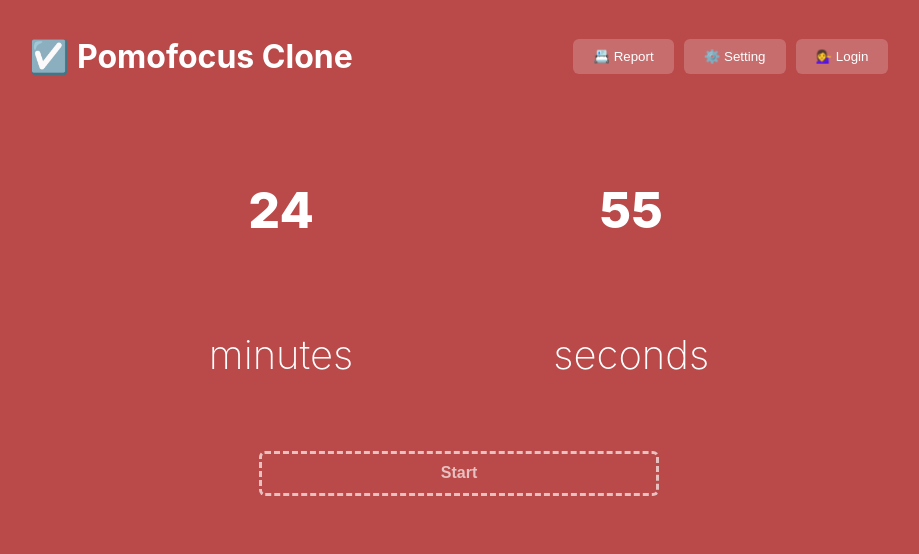
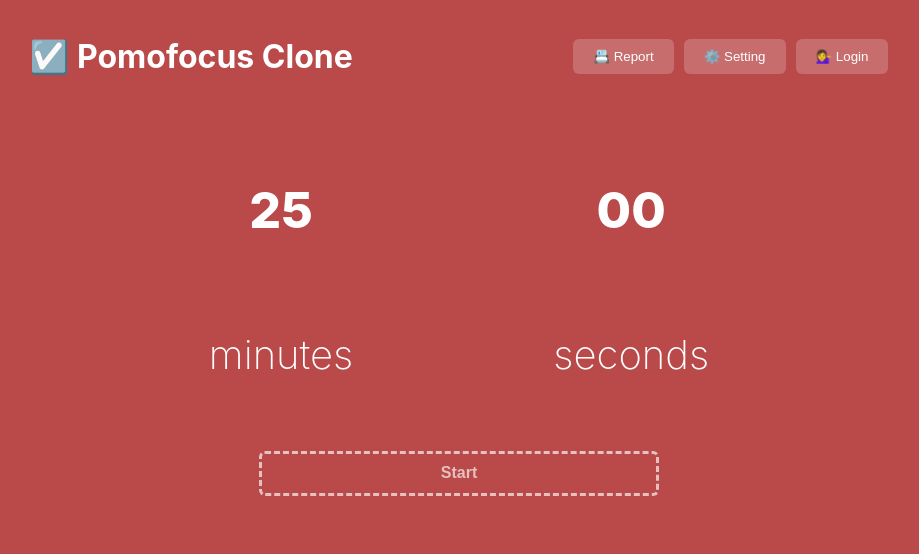
Before and after one commit to chanelmoreno/my-react-todo, a React (Create React App) app: page / in a window 1280 px wide. Shown: the top 554 px of the page, without its empty margins (213-1132 px from the left). Built offline with nearby package versions, Linux system fonts and the light colour scheme.

Commit message:
added start timer functionality

```diff
--- a/src/App.css
+++ b/src/App.css
@@ -125,6 +125,7 @@
   text-align: center;
   margin-right: 100px;
   margin-left: 100px;
+
 }
 
 .little-text {
--- a/src/components/Timer.js
+++ b/src/components/Timer.js
@@ -3,7 +3,7 @@ import { useState, useEffect } from 'react';
 import '../App.css';
 
 const Timer = () => {
-
+  const [isTimerStarted, setisTimerStarted] = useState(false)
   const [minutes, setMinutes] = useState(0);
   const [seconds, setSeconds] = useState(0);
 
@@ -22,6 +22,8 @@ const Timer = () => {
   }, []);
 
   return (
+    <div >
+      {isTimerStarted ? (
         <div>
           <div className="timer">
             <div className='timer-box'>
@@ -34,10 +36,29 @@ const Timer = () => {
             </div>
           </div>
           <div className="timer" >
-        <button className='start-button'>Start</button>
+            <button className='start-button'>Pause</button>
           </div>
         </div>
 
-  );
+      ) : (
+        <div>
+          <div className="timer">
+            <div className='timer-box'>
+              <p >25</p>
+              <p className='little-text'> minutes</p>
+            </div>
+            <div className='timer-box'>
+              <p >00 </p>
+              <p className='little-text'> seconds</p>
+            </div>
+          </div>
+          <div className="timer" >
+            <button onClick={() => setisTimerStarted(true)} className='start-button'>Start</button>
+          </div>
+        </div>
+      )}
+    </div>
+  )
 };
+
 export default Timer;
```
Lines whose indentation alone changed are shown as unchanged.
